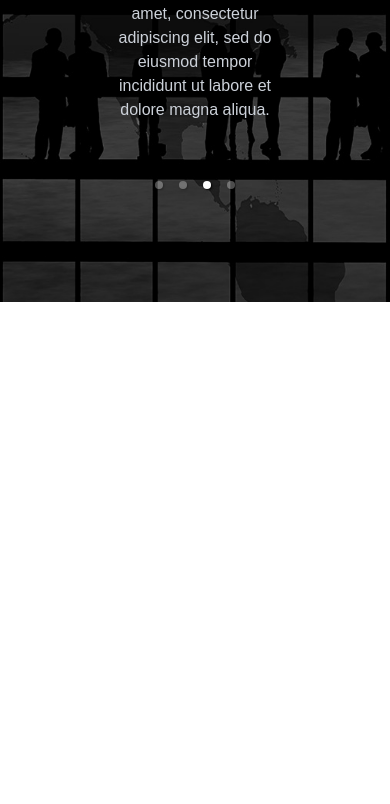
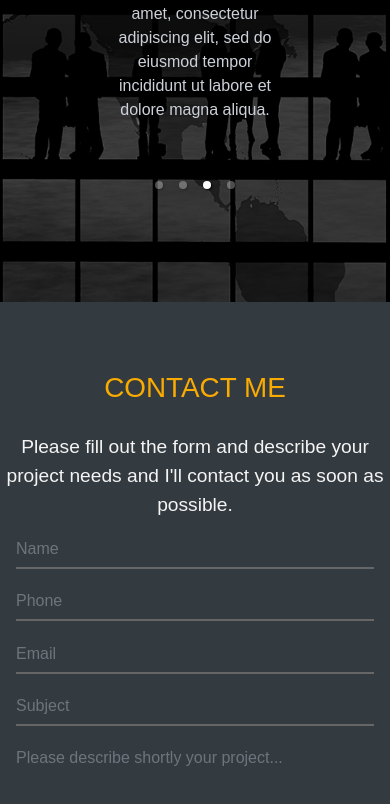
Before and after one commit to JonnyWalker3499/portfolio-project-tutorial, a React (Create React App) app: page / in a window 390 px wide. Shown: the part 11174-11978 px from the top of the page. Before the commit the page ends 11476 px from the top, so only its background shows below. Built offline with nearby package versions, Linux system fonts and the light colour scheme.

Commit message:
Contact Component Completed

```diff
--- a/package.json
+++ b/package.json
@@ -3,6 +3,7 @@
   "version": "0.1.0",
   "private": true,
   "dependencies": {
+    "@emailjs/browser": "^3.6.2",
     "@fortawesome/fontawesome-svg-core": "^6.1.1",
     "@fortawesome/free-brands-svg-icons": "^6.1.1",
     "@fortawesome/free-regular-svg-icons": "^6.1.1",
@@ -15,6 +16,7 @@
     "bootstrap": "^5.1.3",
     "react": "^17.0.2",
     "react-dom": "^17.0.2",
+    "react-hook-form": "^7.31.3",
     "react-popupbox": "^2.0.9",
     "react-responsive-carousel": "^3.2.23",
     "react-scripts": "4.0.3",
--- a/src/App.css
+++ b/src/App.css
@@ -11,6 +11,7 @@
    --primary-hover-red: #f33501;
    --primary-black: #000000;
    --primary-transparent-black: rgba(0,0,0,0.7);
+   --primary-green: green;
 
 
 }
@@ -632,3 +633,86 @@
    margin: auto !important;
    margin-top: 3% !important;
 }
+
+/*************************** CONTACTS COMPONENT ****************************/
+.contacts {
+   background: var(--primary-dark);
+   padding: 3rem 0;
+}
+.contacts h1 {
+   color: var(--primary-orange);
+   padding: 1.3rem;
+   text-transform: uppercase;
+}
+.contacts p {
+   color: var(--primary-light-grey);
+   font-size: 1.2rem;
+}
+
+/*************************** INPUTS ****************************/
+.contacts input, .contacts textarea {
+   width: 100%;
+   box-sizing: border-box;
+   background: none;
+   resize: none;
+   border: 0;
+   border-bottom: 0.125rem solid var(--primary-dark-grey);
+   border-radius: 0;
+   color: var(--primary-orange);
+   outline: 0 !important;
+   box-shadow: none !important;
+   top: 0%;
+   margin-bottom: 1rem;
+   padding-left: 0 !important;
+}
+.contacts .container {
+   padding: 4rem 0;
+}
+.contacts textarea {
+   height: 12.5rem !important;
+}
+.contact-btn {
+   margin: 1rem 0 0 0;
+   width: 100%;
+   background: none;
+}
+.line {
+   position: relative;
+   top: -0.8rem;
+   width: 0;
+   height: 0.125rem;
+   background: var(--primary-orange);
+   display: inline-block;
+}
+input:focus+.line, textarea:focus+.line {
+   width: 100%;
+   transition: width 0.5s ease-in-out;
+}
+input.form-control {
+   margin: -0.3rem 0;
+}
+textarea.form-control {
+   margin: -0.3rem 0;
+}
+.error-message {
+   color: var(--primary-red);
+   text-align: left;
+}
+.success-message {
+   font-weight: 900;
+   color: var(--primary-green);
+   background: var(--primary-orange);
+}
+
+/*-------------------------- MEDIA ---------------------------*/
+@media(max-width: 768px) {
+   .contacts {
+      overflow-x: hidden;
+   }
+   .contacts .container {
+      padding: 0 1rem;
+   }
+   .contacts p {
+      padding: 0 0.4rem;
+   }
+}
--- a/src/App.js
+++ b/src/App.js
@@ -8,6 +8,7 @@
 import Experience from "./components/Experience";
 import Portfolio from "./components/Portfolio";
 import Testimonials from "./components/Testimonials";
+import Contacts from "./components/Contacts";
 
 
 function App() {
@@ -21,6 +22,7 @@
          <Experience />
          <Portfolio />
          <Testimonials />
+         <Contacts />
       </div>
    );
 }
--- /dev/null
+++ b/src/components/Contacts.js
@@ -0,0 +1,157 @@
+import React, {useState} from "react";
+import emailjs from "@emailjs/browser";
+import { useForm } from "react-hook-form";
+
+
+const Contacts = () => {
+   const [successMessage, setSuccessMessage] = useState("");
+   const { register, handleSubmit, formState:{errors} } = useForm();
+
+   const serviceID = "service_4xvwu5b";
+   const tempalteID = "template_ID";
+   const userID = "ioXz4-IC2XbFb8LlU";
+
+   const onSubmit = (data, r) => {
+      sendEmail(
+         serviceID,
+         tempalteID,
+         {
+            name: data.name,
+            phone: data.phone,
+            email: data.email,
+            subject: data.subject,
+            description: data.description
+         },
+         userID
+      )
+      r.target.reset();
+   }
+
+   const sendEmail = (serviceID, tempalteID, variables, userID) => {
+
+      emailjs.send(serviceID, tempalteID, variables, userID)
+         .then(() => {
+            setSuccessMessage("Form sent successfully! I'll contact you as soon as possible.");
+         }).catch(err => console.error(`Something went wrong ${err}`));
+   };
+
+  return (
+     <div className="contacts">
+        <div className="text-center">
+         <h1>contact me</h1>
+         <p>Please fill out the form and describe your project needs and I'll contact you as
+              soon as possible.</p>
+           <span className="success-message">{successMessage}</span>
+        </div>
+        <div className="container">
+           <form onSubmit={handleSubmit(onSubmit)}>
+               <div className="row">
+                  <div className="col-lg-6 col-md-12 col-sm-12 col-xs-12">
+                     {/*NAME INPUT*/}
+                     <div className="text-center">
+                           <input
+                              type="text"
+                              className="form-control"
+                              placeholder="Name"
+                              name="name"
+                              aria-invalid={errors.name ? "true" : "false"}
+                              {...register("name",{
+                                    required: "Please enter your name",
+                                    maxLength: {
+                                       value: 20,
+                                       message: "Please enter a name with fewer than 20 characters"
+                                    },
+                                 })
+                              }
+                        />
+                        <div className="line"></div>
+                    </div>
+                    <span className="error-message">
+                        {errors.name && errors.name.message}
+                    </span>
+                     {/*PHONE INPUT*/}
+                     <div className="text-center">
+                           <input
+                          type="text"
+                          className="form-control"
+                          placeholder="Phone"
+                          phone="phone"
+                          aria-invalid={errors.name ? "true" : "false"}
+                          {...register("phone", {
+                             required: "Please add your phone number",
+                          })}
+                        />
+                        <div className="line"></div>
+                    </div>
+                    <span className="error-message">
+                        {errors.phone && errors.phone.message}
+                    </span>
+                     {/*EMAIL INPUT*/}
+                     <div className="text-center">
+                           <input
+                              type="email"
+                              className="form-control"
+                              placeholder="Email"
+                              email="email"
+                              aria-invalid={errors.name ? "true" : "false"}
+                              {...register("email",{
+                                 required: "Please enter your email",
+                                 pattern: {
+                                    value: /^[A-Z0-9._%+-]+@[A-Z0-9.-]+\.[A-Z]{2,}$/i,
+                                    message: "Invalid Email"
+                                 }
+                              })}
+                        />
+                        <div className="line"></div>
+                    </div>
+                    <span className="error-message">
+                        {errors.email && errors.email.message}
+                    </span>
+                     {/* SUBJECT INPUT */}
+                     <div className="text-center">
+                           <input
+                          type="text"
+                          className="form-control"
+                          placeholder="Subject"
+                          subject="subject"
+                          aria-invalid={errors.name ? "true" : "false"}
+                          {...register("subject", {
+                             required: "OOPS, you forget to add the subject.",
+                          })}
+                        />
+                        <div className="line"></div>
+                        </div>
+                 </div>
+                 <span className="error-message">
+                        {errors.subject && errors.subject.message}
+                    </span>
+                  <div className="col-lg-6 col-md-12 col-sm-12 col-xs-12">
+                     {/* DESCRIPTION */}
+                     <div className="text-center">
+                           <textarea
+                              type="text"
+                              className="form-control"
+                              placeholder="Please describe shortly your project..."
+                              description="description"
+                              aria-invalid={errors.name ? "true" : "false"}
+                              {...register("description", {
+                                 required: "Please describe shortly your project..."
+                              })}
+                           ></textarea>
+                           <div className="line"></div>
+                    </div>
+                    <span className="error-message">
+                        {errors.description && errors.description.message}
+                    </span>
+                     <button className="btn-main-offer contact-btn" type="submit">
+                        contact me
+                     </button>
+                  </div>
+                  </div>
+              </form>
+        </div>
+     </div>
+  )
+}
+
+export default Contacts
```
Also changed, not shown: 1 other file (tests, documents, lock files or other folders).
